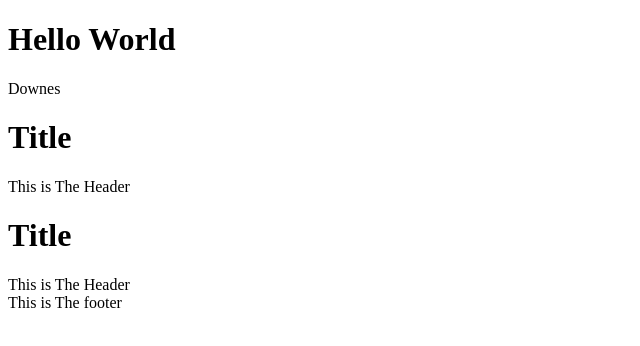
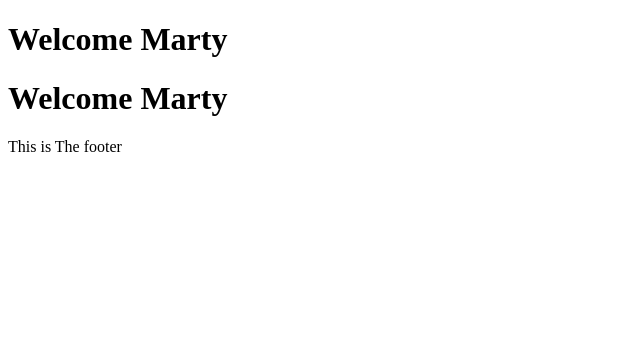
Before and after one commit to mndowne/learncodetut, a React app: page / in a window 1280 px wide. Shown: the whole page, without its empty margins (0-640 px from the left). Built offline with nearby package versions, Linux system fonts and the light colour scheme.

Commit message:
messing with the props and state of things

```diff
--- a/src/header.js
+++ b/src/header.js
@@ -6,8 +6,7 @@ export default class Header extends React.Component {
     render() {
         return (
             <div>
-                <Title />
-                <header>This is The Header</header>
+                <Title title={this.props.title}/>
             </div>
         );
     }
--- a/src/index.html
+++ b/src/index.html
@@ -8,7 +8,6 @@
   </head>
 
   <body>
-    <h1>Hello World</h1>
     <div id="app"></div>
     <script src="/app/bundle.js"></script>
 
--- a/src/layout.js
+++ b/src/layout.js
@@ -4,21 +4,13 @@ import Footer from "./footer";
 import Header from "./header";
 
 export default class Layout extends React.Component {
-    constructor() {
-        super();
-        this.state = {name: "marty"};
-    }
 
     render() {
-        setTimeout(() => {
-            this.setState({name: "Downes"});
-        }, 1000)
-
+        const title = "Welcome Marty";
         return (
             <div>
-                {this.state.name}
-                <Header />
-                <Header />
+                <Header title={title}/>
+                <Header title={title}/>
                 <Footer />
             </div>
         );
--- a/src/title.js
+++ b/src/title.js
@@ -3,7 +3,7 @@ import React from "react";
 export default class Title extends React.Component {
     render() {
         return (
-            <h1>Title</h1>
+            <h1>{ this.props.title }</h1>
         );
     }
 }
```
Also changed, not shown: dist/app/bundle.js, 1 other file.
